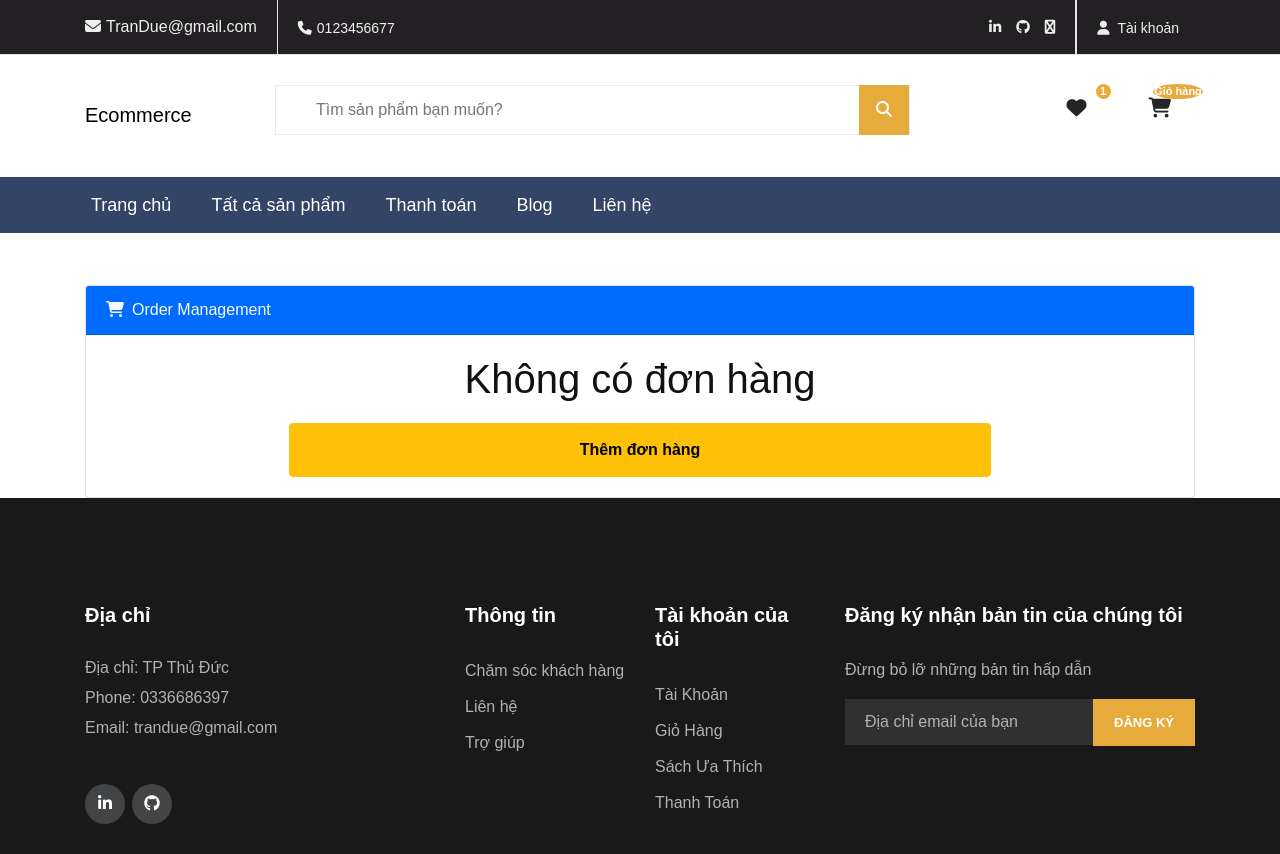
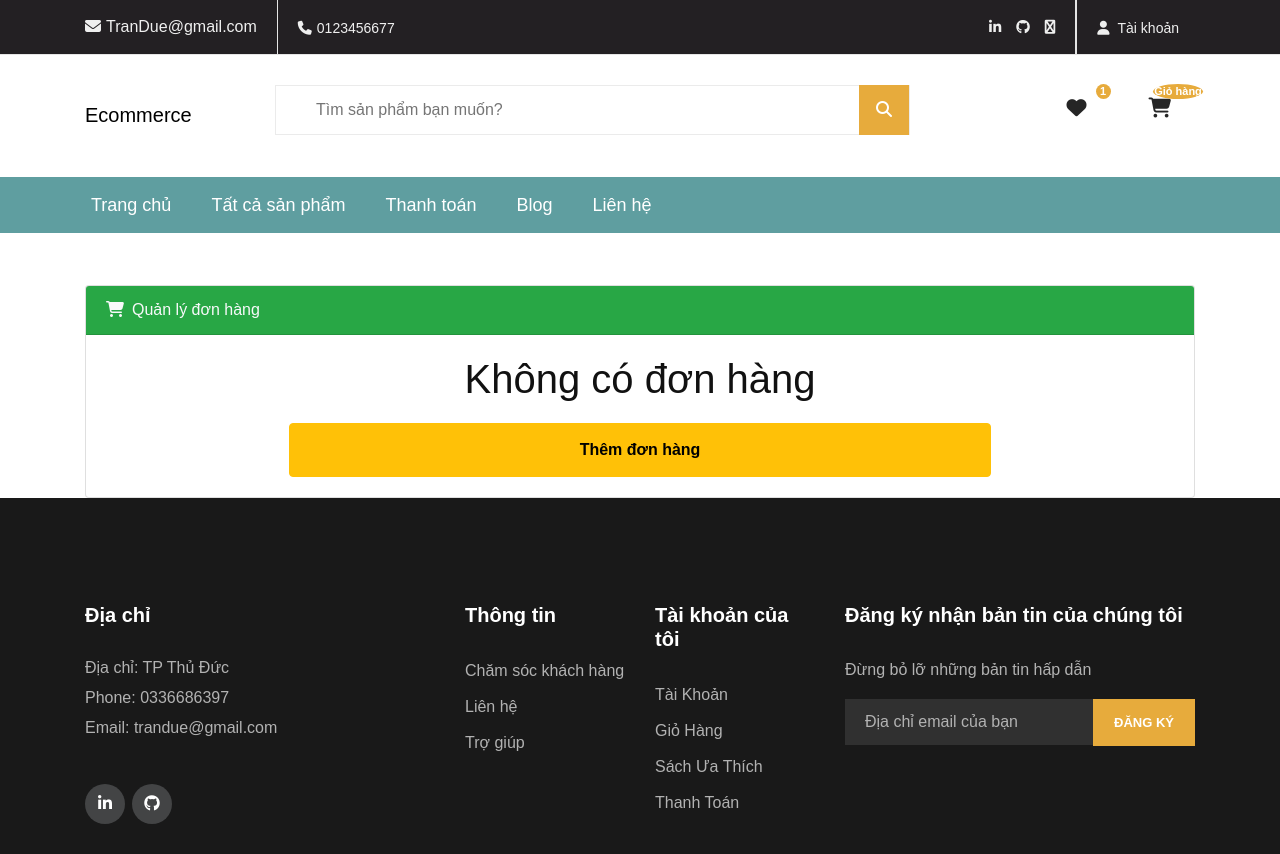
Before and after one commit to TranDue/Ecommerce-rajs, a React (Create React App) app: page /order-management in a window 1280 px wide. Built offline with nearby package versions, Linux system fonts and the light colour scheme; a web font is replaced by a local one.

Commit message:
add edit user

```diff
--- a/src/App.js
+++ b/src/App.js
@@ -81,6 +81,7 @@ class App extends Component {
 
                             {/* Page wishlist */}
                             <Route exact path={"/wishlist"} component={Wishlist} />
+
                             {/* Page order management */}
                             <Route
                                 exact
--- a/src/components/Header/Header.scss
+++ b/src/components/Header/Header.scss
@@ -261,7 +261,7 @@
 
 // nav items
 .navbar-navigation {
-  background-color: rgb(51, 68, 102);
+  background-color: cadetblue;
   a {
     color: rgb(255, 255, 255);
     padding: 10px;
--- a/src/data/phones.js
+++ b/src/data/phones.js
@@ -96,7 +96,7 @@ export const phones = [{
 }, {
     "title": "Fullstacj React ",
     "category": "react.js",
-    "images": ["https://cdn.fado.vn/images/I/71Yd2ACrDcL.jpg"],
+    "images": ["https://static.packt-cdn.com/products/9781788835534/cover/smaller"],
     "price": 400,
     "Author": "Herbert Schildt",
     "date": "06/02/2021",
--- a/src/pages/Blog/Blog.js
+++ b/src/pages/Blog/Blog.js
@@ -44,7 +44,7 @@ class Blog extends Component {
                                             </div>
                                             <div className="rb-text">
                                                 <h6>Các khái niệm java...</h6>
-                                                <p>Java<span>TranDue</span> <span>- 13/6, 2019</span></p>
+                                                <p>Java<span>TranDue</span> <span>- 06 / 13 / 2021</span></p>
                                             </div>
                                         </a>
                                         <a href="#" className="rb-item">
@@ -53,7 +53,7 @@ class Blog extends Component {
                                             </div>
                                             <div className="rb-text">
                                                 <h6>Các khái niệm java...</h6>
-                                                <p>Java<span>TranDue</span> <span>- 13/6, 2019</span></p>
+                                                <p>Java<span>TranDue</span> <span>- 06 / 13 / 2021</span></p>
                                             </div>
                                         </a>
                                         <a href="#" className="rb-item">
@@ -62,7 +62,7 @@ class Blog extends Component {
                                             </div>
                                             <div className="rb-text">
                                                 <h6>Các khái niệm java...</h6>
-                                                <p>Java<span>TranDue</span> <span>- 13/6, 2019</span></p>
+                                                <p>Java<span>TranDue</span> <span>- 06 / 13 / 2021</span></p>
                                             </div>
                                         </a>
 
--- a/src/pages/OrderManagement/OrderManagement.js
+++ b/src/pages/OrderManagement/OrderManagement.js
@@ -10,7 +10,7 @@ export default function OrderManagement(props) {
         <div className="card shopping-cart">
           <div className="card-header bg-blue text-light">
             <i className="fa fa-shopping-cart pr-2" aria-hidden="true"></i>
-            Order Management
+            Quản lý đơn hàng
             <div className="clearfix"></div>
           </div>
 
--- a/src/pages/OrderManagement/OrderManagement.scss
+++ b/src/pages/OrderManagement/OrderManagement.scss
@@ -38,5 +38,5 @@
   }
 }
 .bg-blue {
-  background-color: #006bff !important;
+  background-color: #28a745 !important;
 }
--- a/src/pages/Wishlist/Wishlist.js
+++ b/src/pages/Wishlist/Wishlist.js
@@ -10,7 +10,7 @@ export default function Wishlist(props) {
         <div className="card shopping-cart">
           <div className="card-header bg-pink text-light">
             <i className="fa fa-shopping-cart pr-2" aria-hidden="true"></i>
-            My wishlist
+            Danh sách yêu thích
             <div className="clearfix"></div>
           </div>
 
```
Lines whose indentation alone changed are shown as unchanged.
